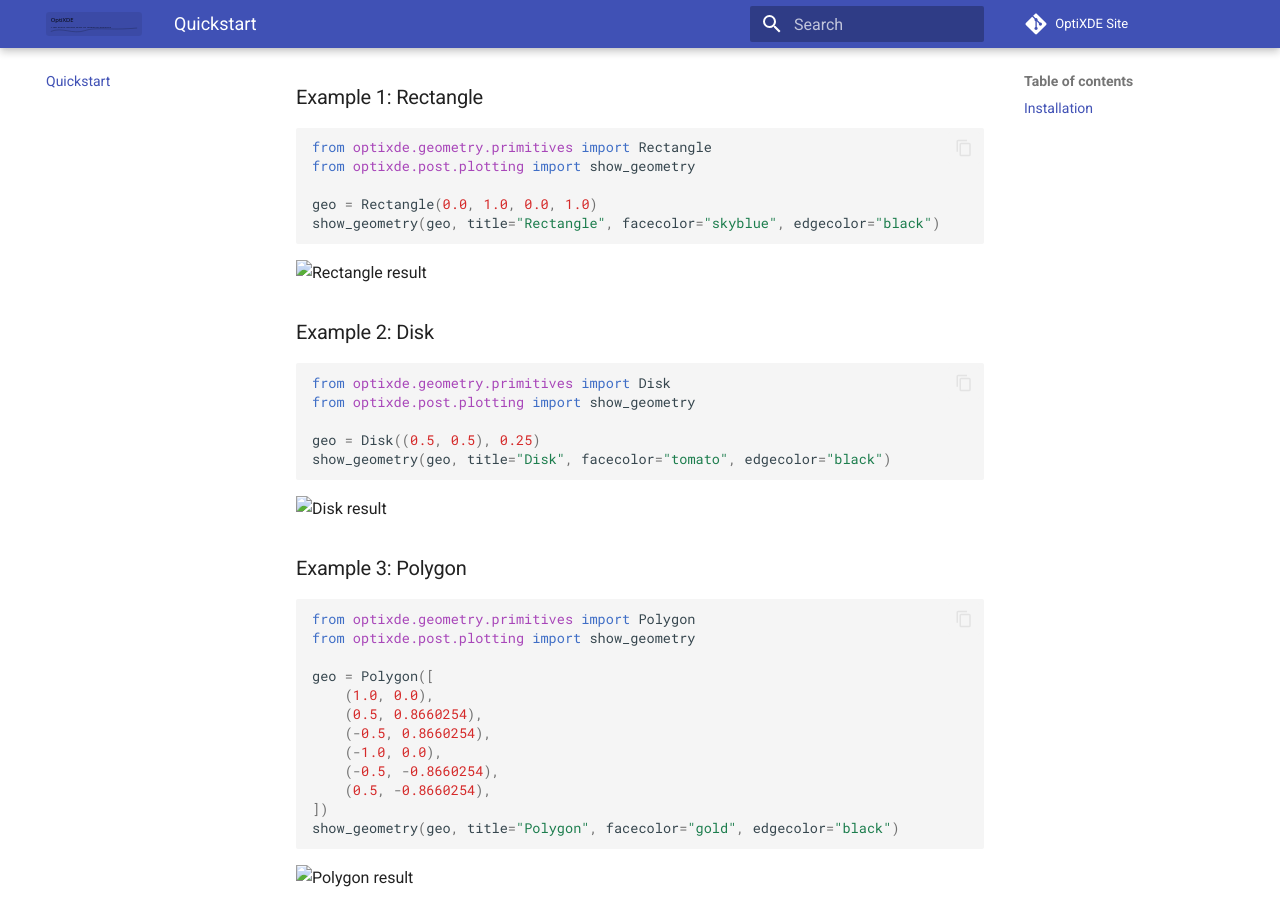
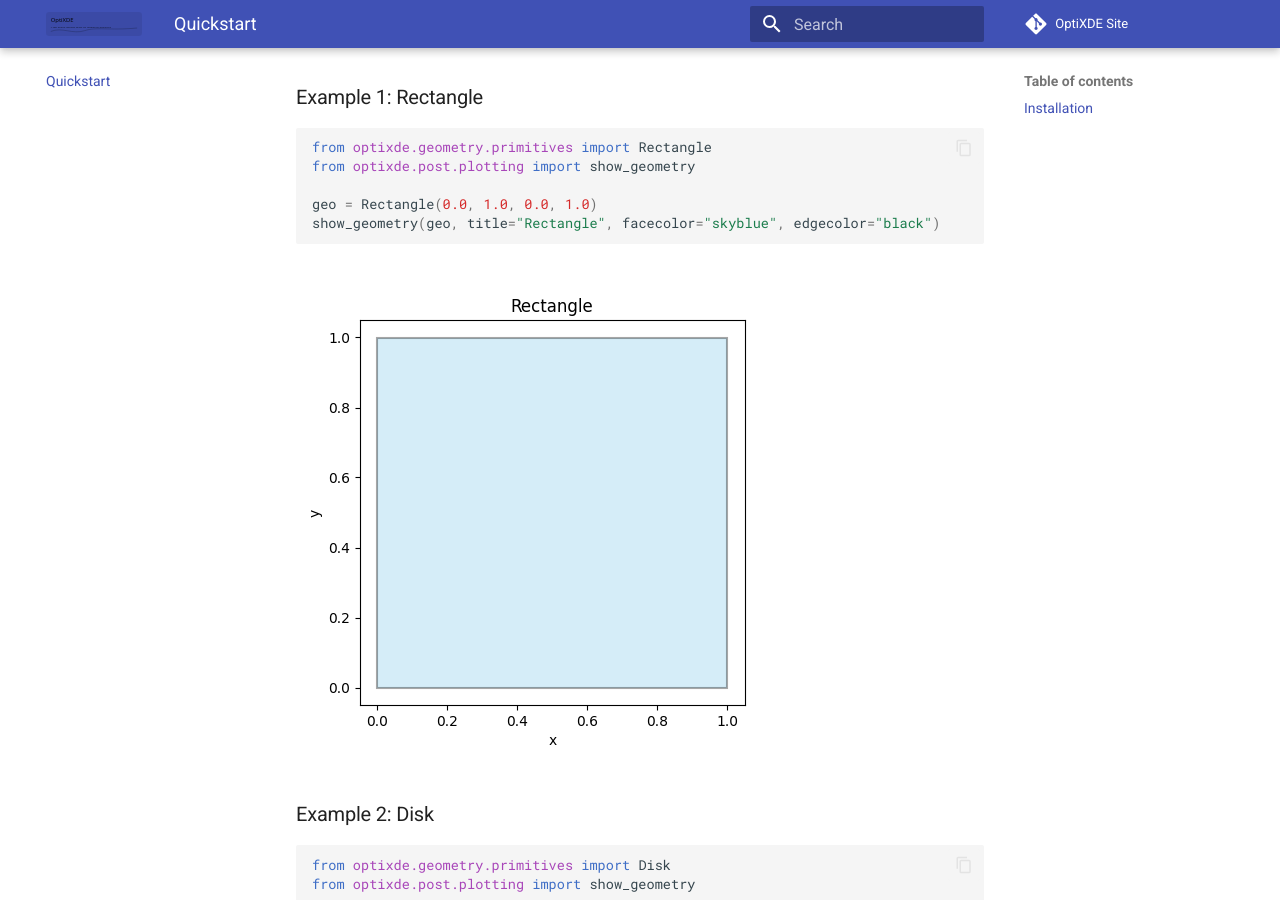
Before and after one commit to yangyLab/optixde-site, an MkDocs documentation site: the page built from docs/quickstart.md, in a window 1280 px wide and 900 px high, scrolled down 878 px. Built offline with MkDocs 1.6.1 and Material for MkDocs 9.7.7, drawn with Linux system fonts in a browser that asks for light colours; comment, search, counter and statistics services are not loaded.

Commit message:
Update quickstart.md

````diff
--- a/docs/quickstart.md
+++ b/docs/quickstart.md
@@ -35,7 +35,7 @@
 geo = Rectangle(0.0, 1.0, 0.0, 1.0)
 show_geometry(geo, title="Rectangle", facecolor="skyblue", edgecolor="black")
 ```
-<img src="image/Rectangle.png" alt="Rectangle result" width="60%" />
+![Rectangle result](image/Rectangle.png)
 
 ### Example 2: Disk
 ```python
@@ -45,7 +45,7 @@
 geo = Disk((0.5, 0.5), 0.25)
 show_geometry(geo, title="Disk", facecolor="tomato", edgecolor="black")
 ```
-<img src="image/Disk.png" alt="Disk result" width="60%" />
+![Rectangle result](image/Disk.png)
 
 ### Example 3: Polygon
 ```python
@@ -62,4 +62,4 @@
 ])
 show_geometry(geo, title="Polygon", facecolor="gold", edgecolor="black")
 ```
-<img src="image/Polygon.png" alt="Polygon result" width="60%" />
+![Rectangle result](image/Polygon.png)
````
